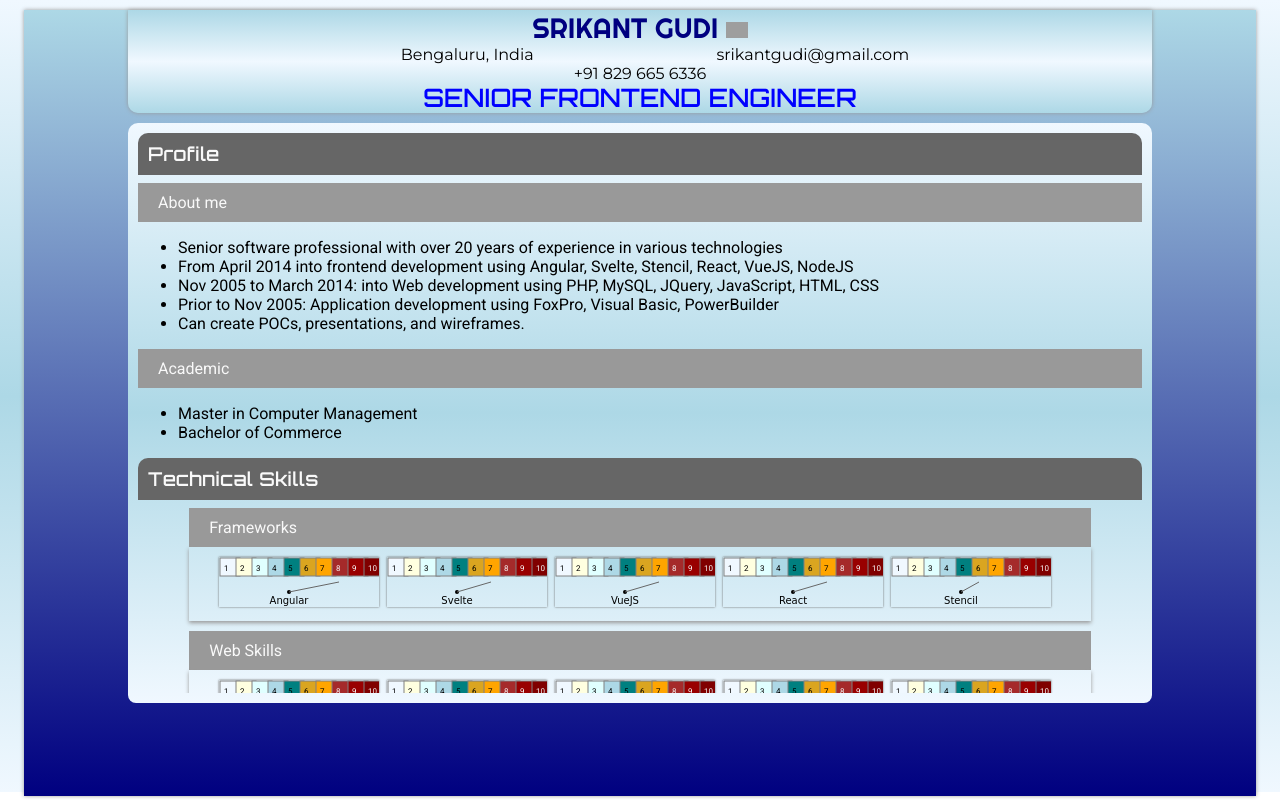
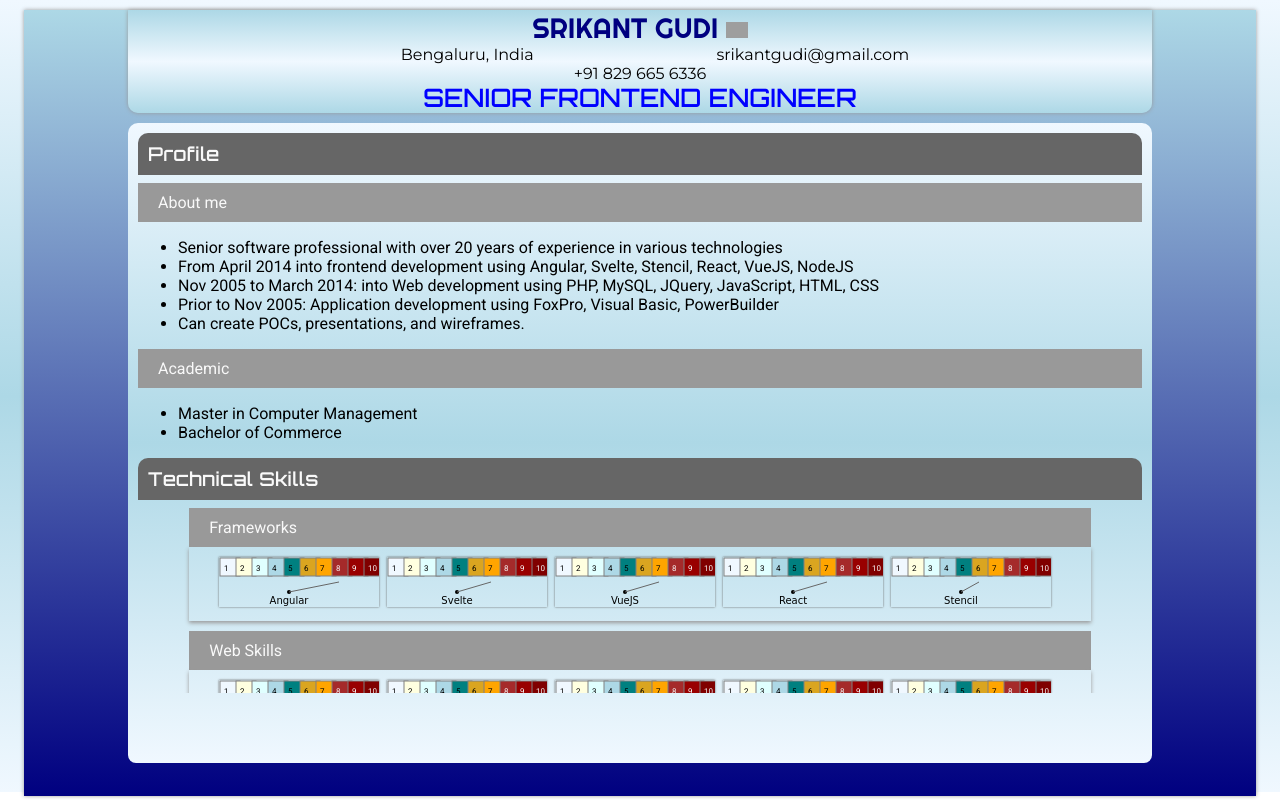
Before and after one commit to srikantgudi/srikantgudi.github.io, a Svelte app: page / in a window 1280 px wide. Built offline with nearby package versions, Linux system fonts and the light colour scheme; grey boxes are pictures that could not be loaded.

Commit message:
Update App.svelte

```diff
--- a/src/App.svelte
+++ b/src/App.svelte
@@ -69,7 +69,7 @@
   }
   .content {
     box-sizing: border-box;
-    height: 70;
+    height: 80vh;
     overflow: hidden;
     margin: 0 auto;
     display: flex;
```
